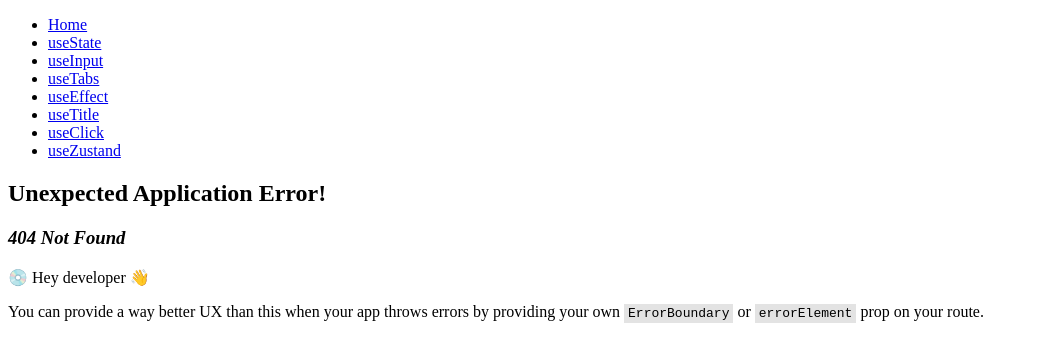
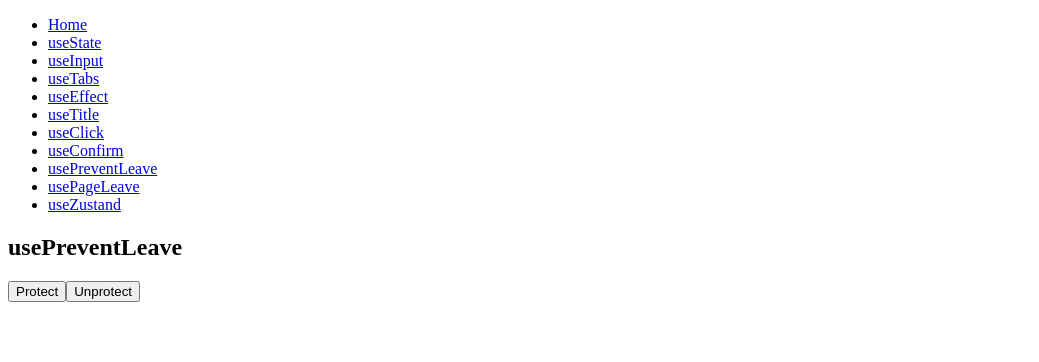
Before and after one commit to WilleLee/react-hooks-practice, a React (Create React App) app: page /hooks/use-prevent-leave in a window 1280 px wide. Before the commit this address had no page. Shown: the top 362 px of the page, without its empty margins (0-1039 px from the left). Built offline with nearby package versions, Linux system fonts and the light colour scheme.

Commit message:
add useConfirm, usePreventLeave, usePageLeave

```diff
--- a/src/components/NavBar.js
+++ b/src/components/NavBar.js
@@ -24,6 +24,15 @@ const NavBar = () => {
           <a href={`/hooks/use-click`}>useClick</a>
         </li>
         <li>
+          <a href={`/hooks/use-confirm`}>useConfirm</a>
+        </li>
+        <li>
+          <a href={`/hooks/use-prevent-leave`}>usePreventLeave</a>
+        </li>
+        <li>
+          <a href={`/hooks/use-page-leave`}>usePageLeave</a>
+        </li>
+        <li>
           <a href={`/use-zustand`}>useZustand</a>
         </li>
       </ul>
--- /dev/null
+++ b/src/hooks/useConfirm.js
@@ -0,0 +1,13 @@
+const useConfirm = (message = "", onConfirm, onCancel) => {
+  if (typeof onConfirm !== "function" || typeof onCancel !== "function") return;
+  const confirmed = () => {
+    if (window.confirm(message)) {
+      onConfirm();
+    } else {
+      onCancel();
+    }
+  };
+  return confirmed;
+};
+
+export default useConfirm;
--- /dev/null
+++ b/src/hooks/usePageLeave.js
@@ -0,0 +1,17 @@
+import { useEffect } from "react";
+
+const usePageLeave = (onLeave) => {
+  useEffect(() => {
+    if (typeof onLeave !== "function") return;
+    const onPageLeave = (event) => {
+      const { clientY } = event;
+      if (clientY <= 0) onLeave();
+    };
+    document.addEventListener("mouseleave", onPageLeave);
+    return () => {
+      document.removeEventListener("mouseleave", onPageLeave);
+    };
+  }, [onLeave]);
+};
+
+export default usePageLeave;
--- /dev/null
+++ b/src/hooks/usePreventLeave.js
@@ -0,0 +1,15 @@
+const usePreventLeave = () => {
+  const listener = (event) => {
+    event.preventDefault();
+    event.returnValue = "";
+  };
+  const onProtect = () => {
+    window.addEventListener("beforeunload", listener);
+  };
+  const onUnprotect = () => {
+    window.removeEventListener("beforeunload", listener);
+  };
+  return { onProtect, onUnprotect };
+};
+
+export default usePreventLeave;
--- a/src/router.js
+++ b/src/router.js
@@ -1,8 +1,11 @@
 import { createBrowserRouter } from "react-router-dom";
 import Home from "./routes/Home";
 import UseClickHook from "./routes/UseClickHook";
+import UseConfirmHook from "./routes/UseConfirmHook";
 import UseEffectHook from "./routes/UseEffectHook";
 import UseInputHook from "./routes/UseInputHook";
+import UsePageLeaveHook from "./routes/UsePageLeaveHook";
+import UsePreventLeaveHook from "./routes/UsePreventLeaveHook";
 import UseStateHook from "./routes/UseStateHook";
 import UseTabsHook from "./routes/UseTabsHook";
 import UseTitleHook from "./routes/UseTitleHook";
@@ -16,6 +19,9 @@ const router = createBrowserRouter([
   { path: "/hooks/use-effect", element: <UseEffectHook /> },
   { path: "/hooks/use-title", element: <UseTitleHook /> },
   { path: "/hooks/use-click", element: <UseClickHook /> },
+  { path: "/hooks/use-confirm", element: <UseConfirmHook /> },
+  { path: "/hooks/use-prevent-leave", element: <UsePreventLeaveHook /> },
+  { path: "/hooks/use-page-leave", element: <UsePageLeaveHook /> },
   { path: "/use-zustand", element: <UseZustand /> },
 ]);
 
--- /dev/null
+++ b/src/routes/UseConfirmHook.js
@@ -0,0 +1,23 @@
+import useConfirm from "../hooks/useConfirm";
+
+const UseConfirmHook = () => {
+  const onConfirmSaveWorld = () => {
+    console.log("saving the world!");
+  };
+  const onCancelSaveWorld = () => {
+    console.log("aborted...");
+  };
+  const onClick = useConfirm(
+    "Are you sure?",
+    onConfirmSaveWorld,
+    onCancelSaveWorld
+  );
+  return (
+    <section>
+      <h1>useConfirm</h1>
+      <button onClick={onClick}>Save the world</button>
+    </section>
+  );
+};
+
+export default UseConfirmHook;
--- /dev/null
+++ b/src/routes/UsePageLeaveHook.js
@@ -0,0 +1,15 @@
+import usePageLeave from "../hooks/usePageLeave";
+
+const UsePageLeaveHook = () => {
+  const onLeave = () => {
+    console.log("Please don't leave!");
+  };
+  usePageLeave(onLeave);
+  return (
+    <section>
+      <h1>usePageLeave</h1>
+    </section>
+  );
+};
+
+export default UsePageLeaveHook;
--- /dev/null
+++ b/src/routes/UsePreventLeaveHook.js
@@ -0,0 +1,16 @@
+import usePreventLeave from "../hooks/usePreventLeave";
+
+const UsePreventLeaveHook = () => {
+  const { onProtect, onUnprotect } = usePreventLeave();
+  return (
+    <section>
+      <h1>usePreventLeave</h1>
+      <div>
+        <button onClick={onProtect}>Protect</button>
+        <button onClick={onUnprotect}>Unprotect</button>
+      </div>
+    </section>
+  );
+};
+
+export default UsePreventLeaveHook;
```
